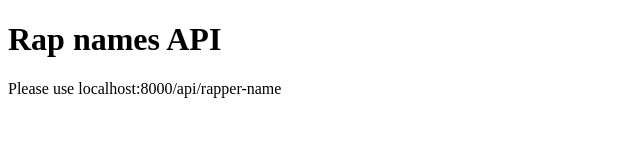
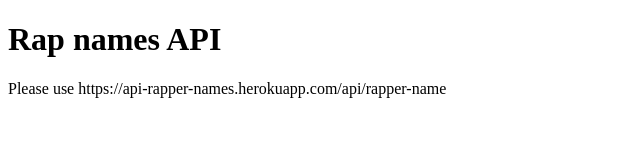
Before and after one commit to kaitlinLewis/rapper-name-api, a website: page index.html in a window 1280 px wide. Shown: the whole page, without its empty margins (0-640 px from the left). Drawn offline with Linux system fonts and the light colour scheme.

Commit message:
link for api

```diff
--- a/index.html
+++ b/index.html
@@ -10,7 +10,7 @@
 
 <body>
     <h1>Rap names API</h1>
-    <p>Please use localhost:8000/api/rapper-name</p>
+    <p>Please use https://api-rapper-names.herokuapp.com/api/rapper-name</p>
 </body>
 
 </html>
```
